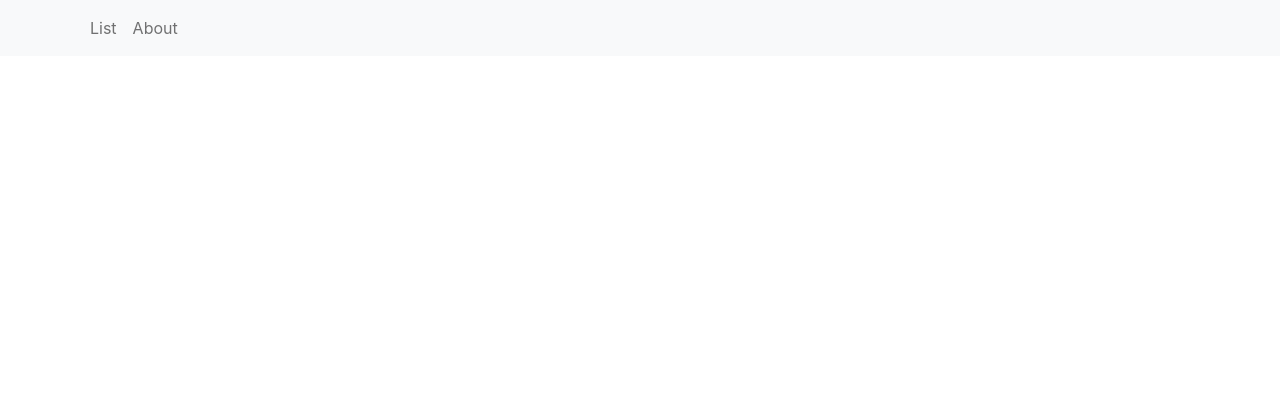
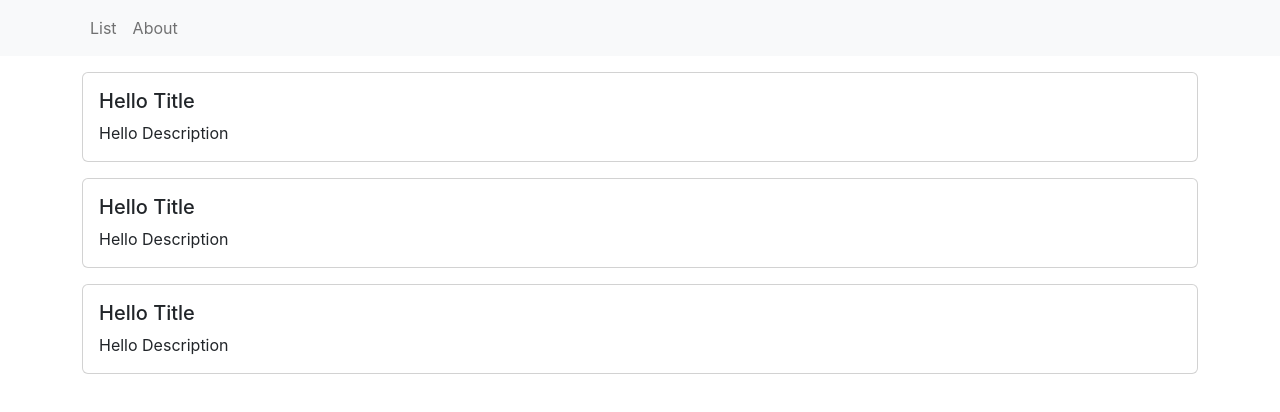
Before and after one commit to golubvladimir/my-todo, a React (Create React App) app: page / in a window 1280 px wide. Shown: the top 412 px of the page. Built offline with nearby package versions, Linux system fonts and the light colour scheme.

Commit message:
add context

```diff
--- a/src/components/Navbar.tsx
+++ b/src/components/Navbar.tsx
@@ -1,7 +1,7 @@
 import { Navbar as NavbarB, Container, Nav } from "react-bootstrap"
 
 interface NavbarProps {
-  className?: string
+  className?: string;
 }
 
 export function Navbar({ className }: NavbarProps) {
--- /dev/null
+++ b/src/components/Task.tsx
@@ -0,0 +1,18 @@
+import { Card } from 'react-bootstrap';
+
+ export interface ITask{
+  className?: string;
+  title: string;
+  description: string;
+}
+
+export function Task({ className, title, description }: ITask) {
+  return (
+    <Card className={ className }>
+      <Card.Body>
+        <Card.Title>{ title }</Card.Title>
+        <Card.Text>{ description }</Card.Text>
+      </Card.Body>
+    </Card>
+  )
+}
--- /dev/null
+++ b/src/context/TasksContext.tsx
@@ -0,0 +1,37 @@
+import { createContext, useState } from "react";
+import { ITask } from "../components/Task";
+
+interface ITasksContext {
+  tasks: ITask[],
+};
+
+interface ITasksState {
+  children: React.ReactNode
+}
+
+export const TasksContext = createContext<ITasksContext>({
+  tasks: []
+});
+
+export const TasksState = ({ children }: ITasksState) => {
+  const [tasks, setTasks] = useState([
+    {
+      title: 'Hello Title',
+      description: 'Hello Description'
+    },
+    {
+      title: 'Hello Title',
+      description: 'Hello Description'
+    },
+    {
+      title: 'Hello Title',
+      description: 'Hello Description'
+    }
+  ]);
+
+  return (
+    <TasksContext.Provider value={{ tasks }}>
+      { children }
+    </TasksContext.Provider>
+  )
+}
--- a/src/index.tsx
+++ b/src/index.tsx
@@ -3,6 +3,7 @@ import ReactDOM from 'react-dom/client';
 import { BrowserRouter } from "react-router-dom";
 import './index.scss';
 import App from './App';
+import { TasksState } from './context/TasksContext';
 
 const root = ReactDOM.createRoot(
   document.getElementById('root') as HTMLElement
@@ -10,7 +11,9 @@ const root = ReactDOM.createRoot(
 root.render(
   <React.StrictMode>
     <BrowserRouter>
-      <App />
+      <TasksState>
+        <App />
+      </TasksState>
     </BrowserRouter>
   </React.StrictMode>
 );
--- a/src/pages/About.tsx
+++ b/src/pages/About.tsx
@@ -1,4 +1,4 @@
-import { Container } from "react-bootstrap"
+import { Container } from "react-bootstrap";
 
 export function About() {
   return (
--- a/src/pages/List.tsx
+++ b/src/pages/List.tsx
@@ -1,8 +1,21 @@
-import { Container } from "react-bootstrap"
+import { useContext } from "react";
+import { Container } from "react-bootstrap";
+
+import { Task } from '../components/Task'
+import { TasksContext } from "../context/TasksContext";
 
 export function List() {
+  const { tasks } = useContext(TasksContext)
+
   return (
     <Container>
+      { tasks.map(task =>
+        <Task
+          className="mb-3"
+          title={ task.title }
+          description={ task.description }
+        />
+      ) }
 
     </Container>
   )
```
